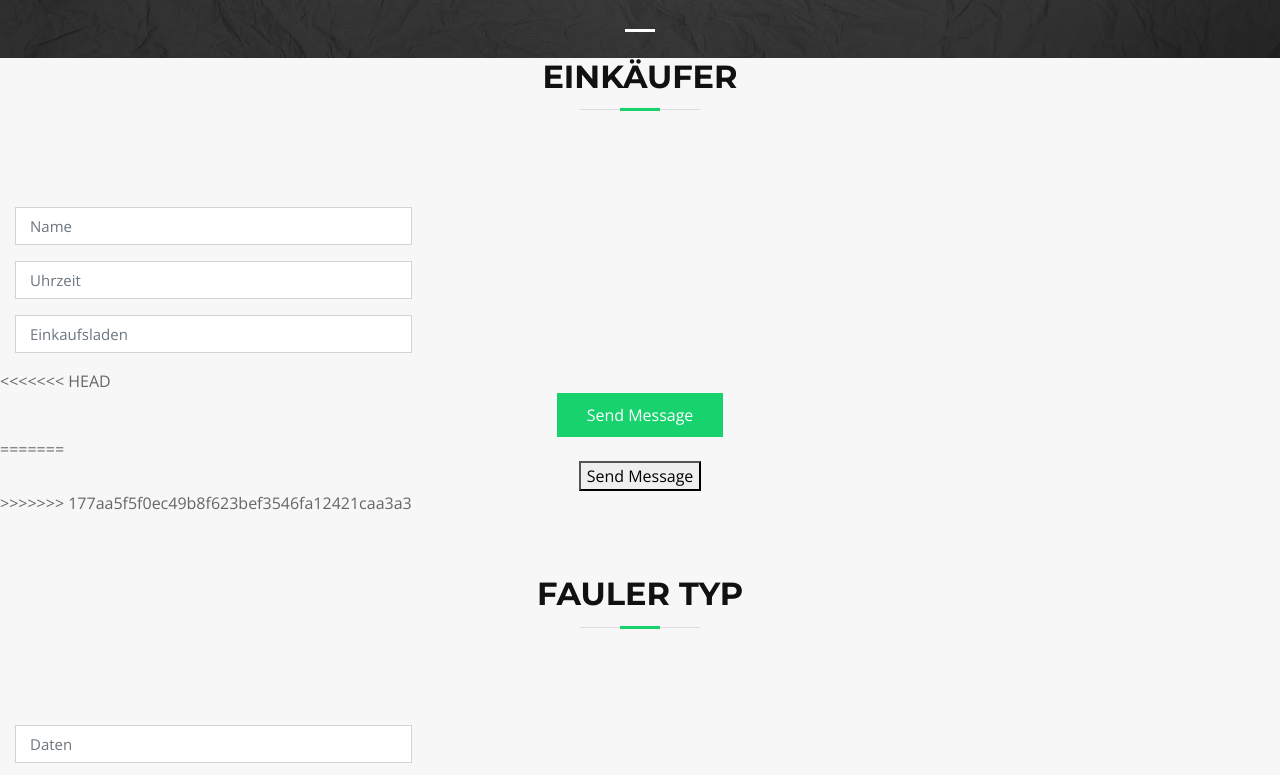
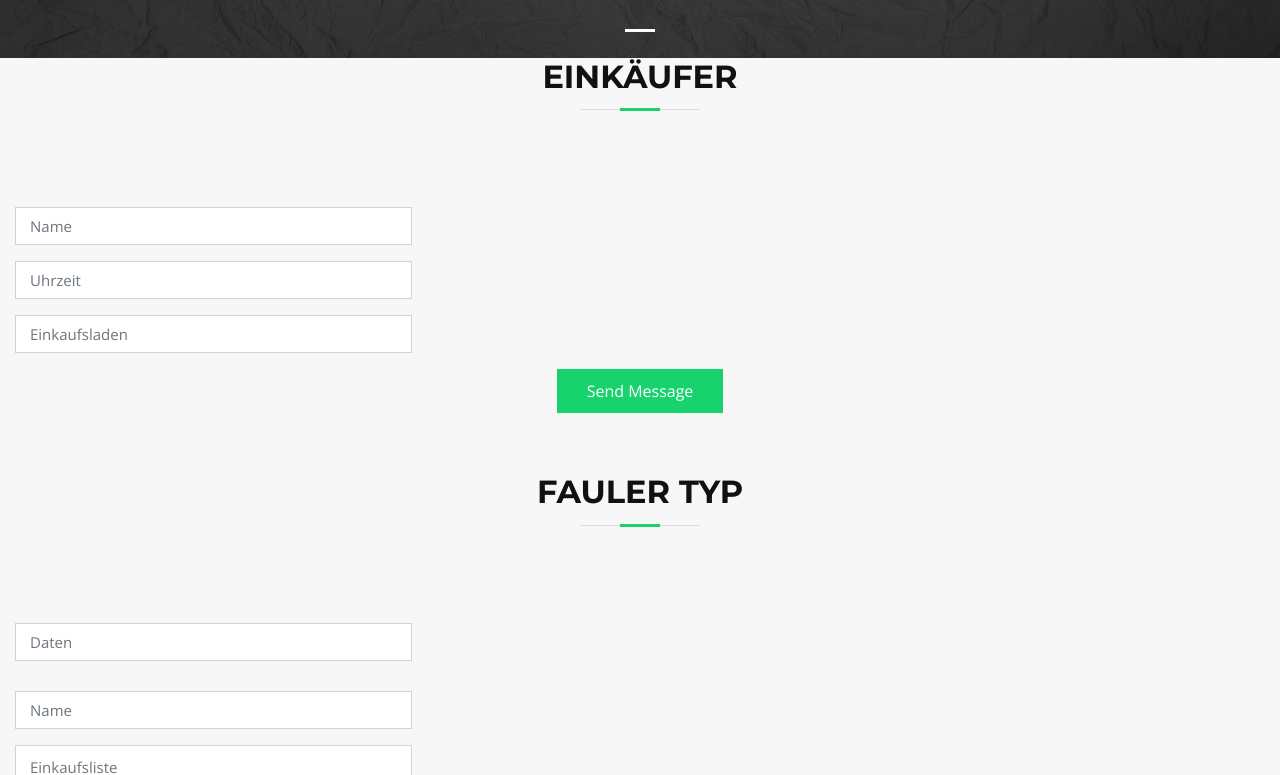
Before and after one commit to freiqu/Buy2gether, a plain HTML site: page index.html in a window 1280 px wide. Shown: the part 742-1517 px from the top of the page. Drawn offline with nearby package versions, Linux system fonts and the light colour scheme.

Commit message:
speichern, auslesen und anderes 2.0

```diff
--- a/index.html
+++ b/index.html
@@ -137,14 +137,9 @@
                 <input type="text" class="form-control" name="subject" id="ladenAuftrag" placeholder="Einkaufsladen" data-rule="minlen:4" data-msg="Please enter at least 8 chars of subject" />
                 <div class="validation"></div>
               </div>
-<<<<<<< HEAD
 
               <div class="text-center"><button type="submit" onclick="saveAuftrag()">Send Message</button></div>
               </div>
-=======
-
-              <div class="text-center"><button type="submit" onclick="saveEinkaeufer()">Send Message</button></div>
->>>>>>> 177aa5f5f0ec49b8f623bef3546fa12421caa3a3
             </form>
 
           </div>
```
